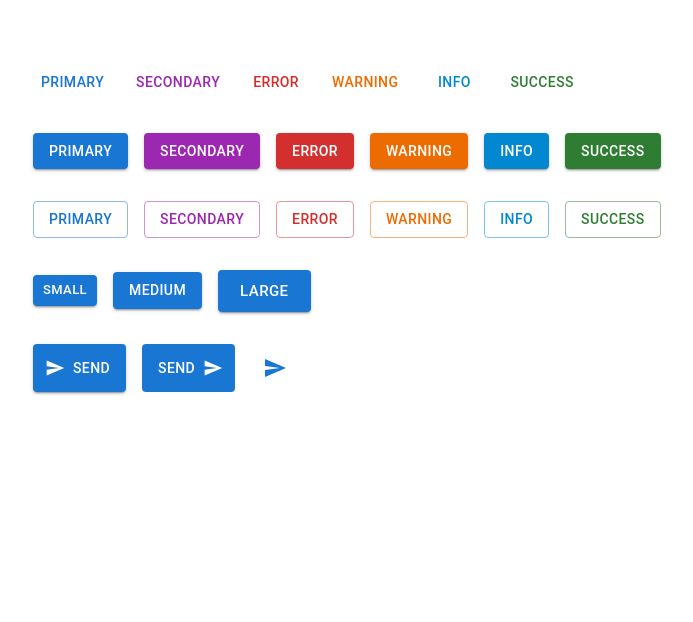
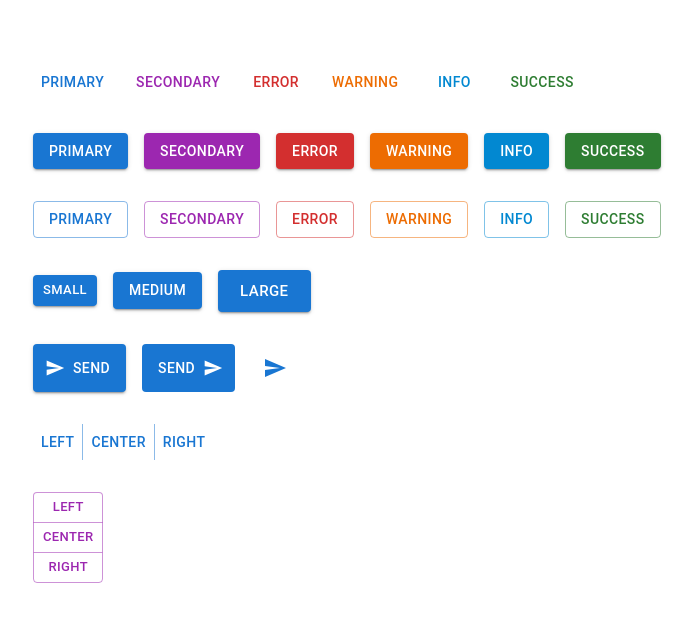
Before and after one commit to amontalvof/react-mui-demo, a React (Create React App) app: page / in a window 1280 px wide. Shown: the top 622 px of the page, without its empty margins (31-724 px from the left). Built offline with nearby package versions, Linux system fonts and the light colour scheme.

Commit message:
feat: Button Group

```diff
--- a/src/components/MuiButton.tsx
+++ b/src/components/MuiButton.tsx
@@ -1,4 +1,4 @@
-import { Stack, Button, IconButton } from '@mui/material';
+import { Stack, Button, IconButton, ButtonGroup } from '@mui/material';
 import SendIcon from '@mui/icons-material/Send';
 
 const MuiButton = () => {
@@ -100,6 +100,30 @@
                     <SendIcon />
                 </IconButton>
             </Stack>
+            <Stack direction="row">
+                <ButtonGroup
+                    variant="text"
+                    color="primary"
+                    aria-label="horizontal button group"
+                >
+                    <Button>Left</Button>
+                    <Button>Center</Button>
+                    <Button>Right</Button>
+                </ButtonGroup>
+            </Stack>
+            <Stack direction="row">
+                <ButtonGroup
+                    variant="outlined"
+                    orientation="vertical"
+                    size="small"
+                    color="secondary"
+                    aria-label="vertical button group"
+                >
+                    <Button>Left</Button>
+                    <Button>Center</Button>
+                    <Button>Right</Button>
+                </ButtonGroup>
+            </Stack>
         </Stack>
     );
 };
```
